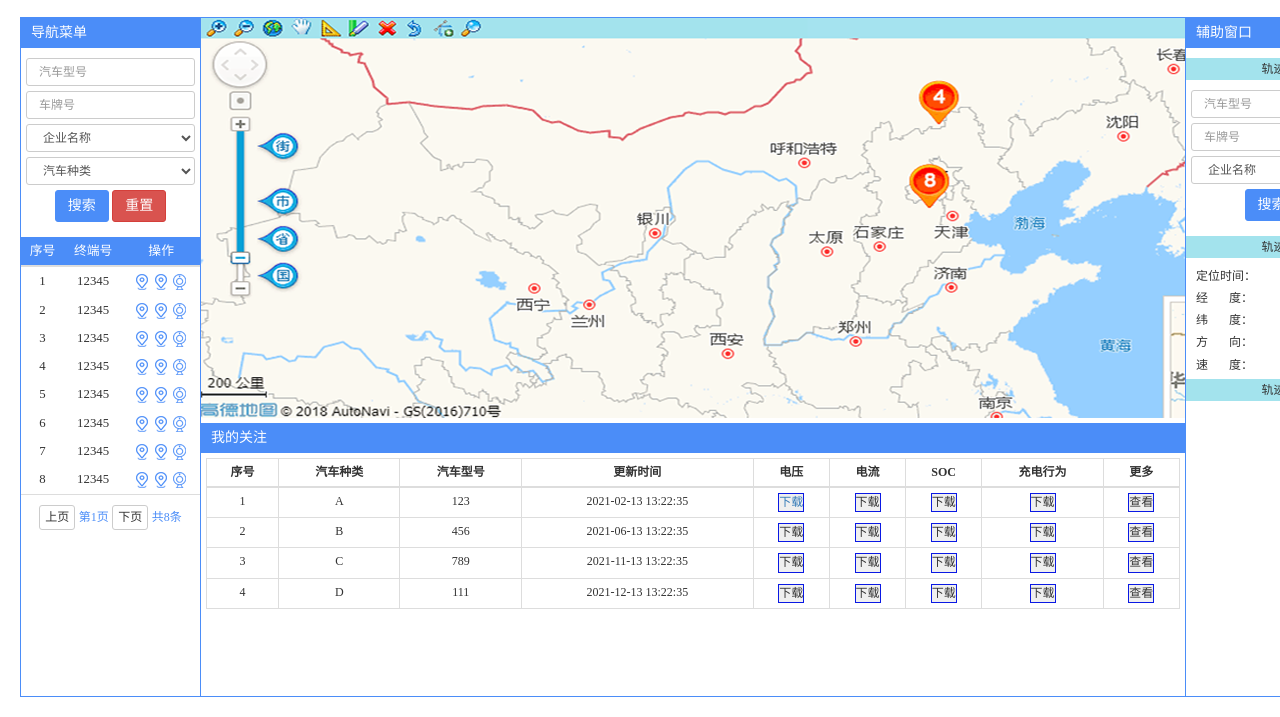
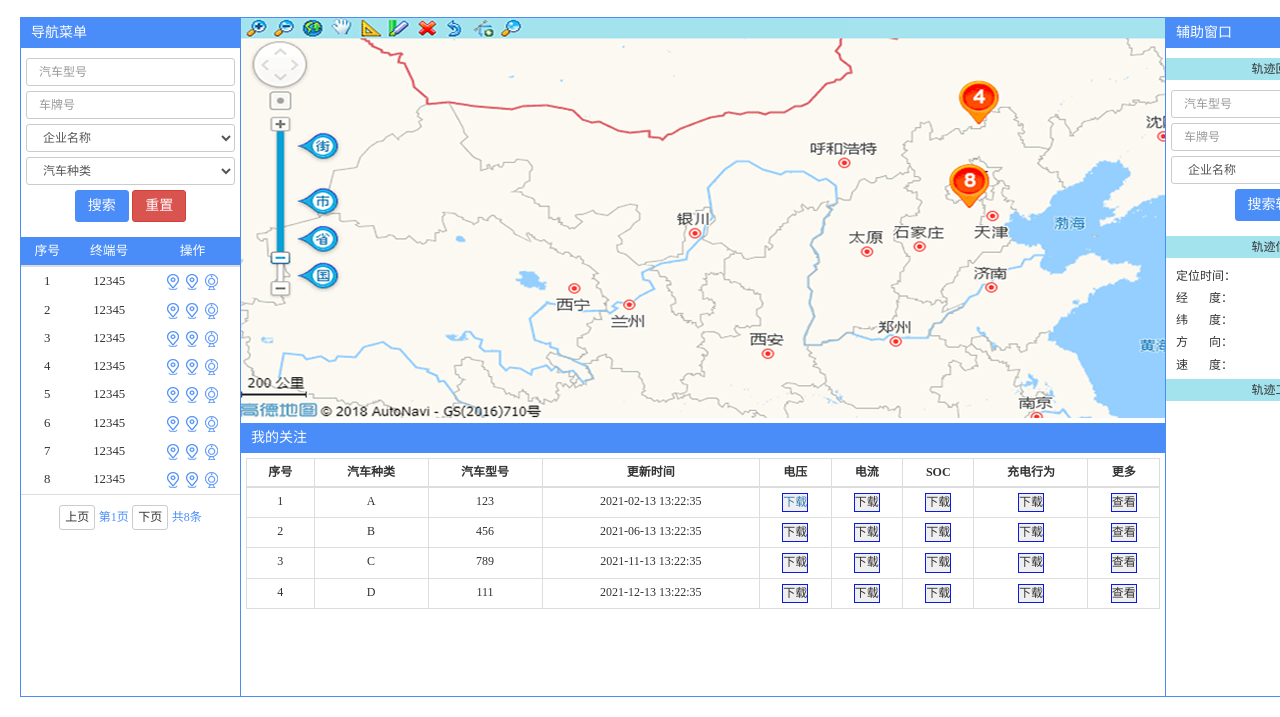
Before and after one commit to tangcheng111/web, a plain HTML site: page 数据下载.html in a window 1280 px wide. Shown: the part 83-800 px from the top of the page. Drawn offline with Linux system fonts and the light colour scheme.

Commit message:
Add files via upload

```diff
--- a/css/test.css
+++ b/css/test.css
@@ -112,13 +112,13 @@
     border: 1px solid #4b8df8;
 }
 .video_content .content_left{
-    width: 180px;
+    width: 220px;
     box-sizing: border-box;
     border-right:1px solid #4b8df8;
     height: 100%;
 }
 .video_content .content_left .left_title{
-    width: 180px;
+    width: 220px;
     color:#fff;
     height: 30px;
     line-height: 30px;
@@ -175,13 +175,13 @@
 
 
 .video_content .content_right{
-    width: 200px;
+    width: 220px;
     box-sizing: border-box;
     border-left:1px solid #4b8df8;
     height: 100%;
 }
 .video_content .content_right .right_title{
-    width: 200px;
+    width: 220px;
     color:#fff;
     height: 30px;
     line-height: 30px;
@@ -222,7 +222,7 @@
     margin-bottom: 5px;
 }
 .video_content .content_center{
-    width: calc(100% - 380px);
+    width: calc(100% - 440px);
     background: url("../img/map.png") no-repeat;
 }
 .video_content .content_center .map{
```
